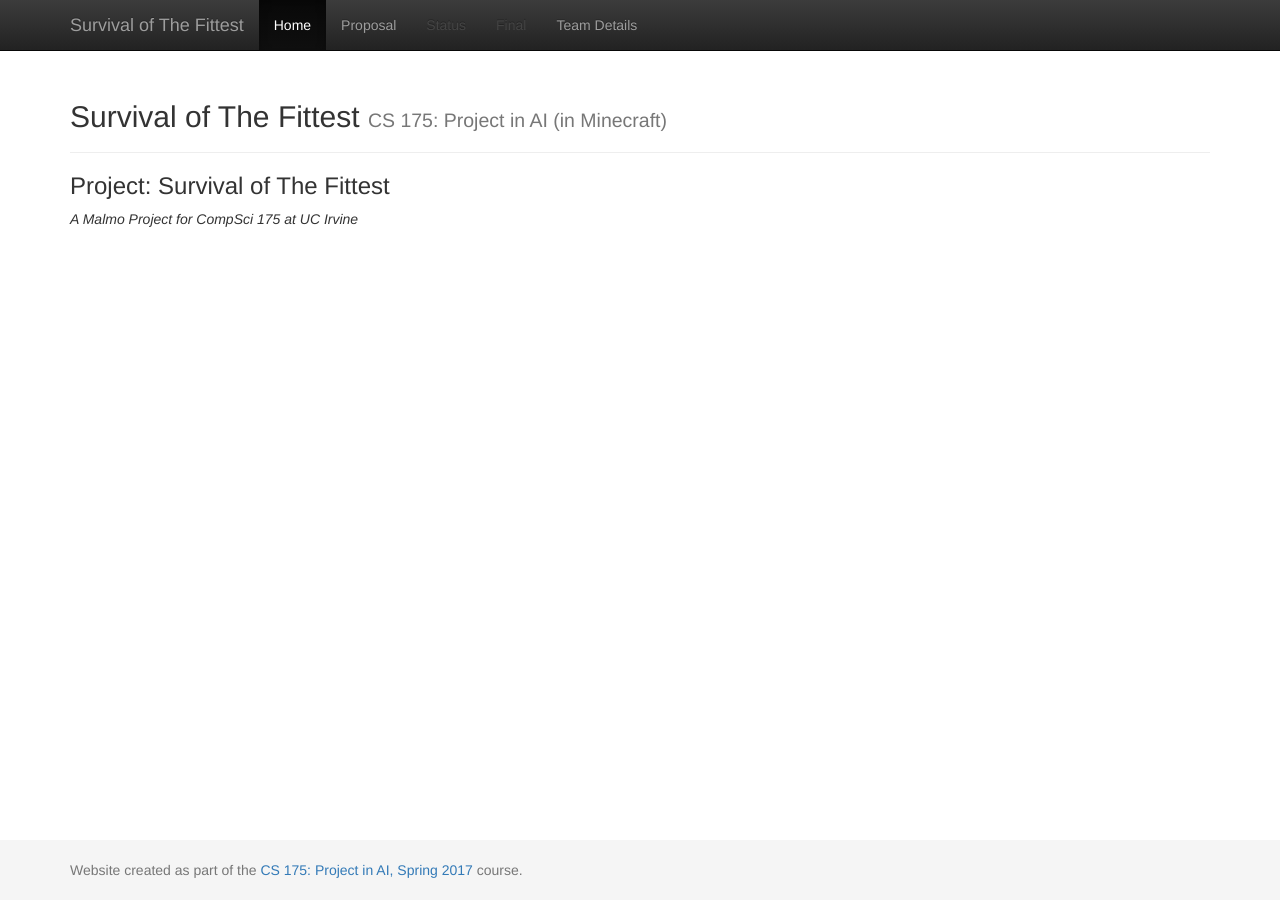
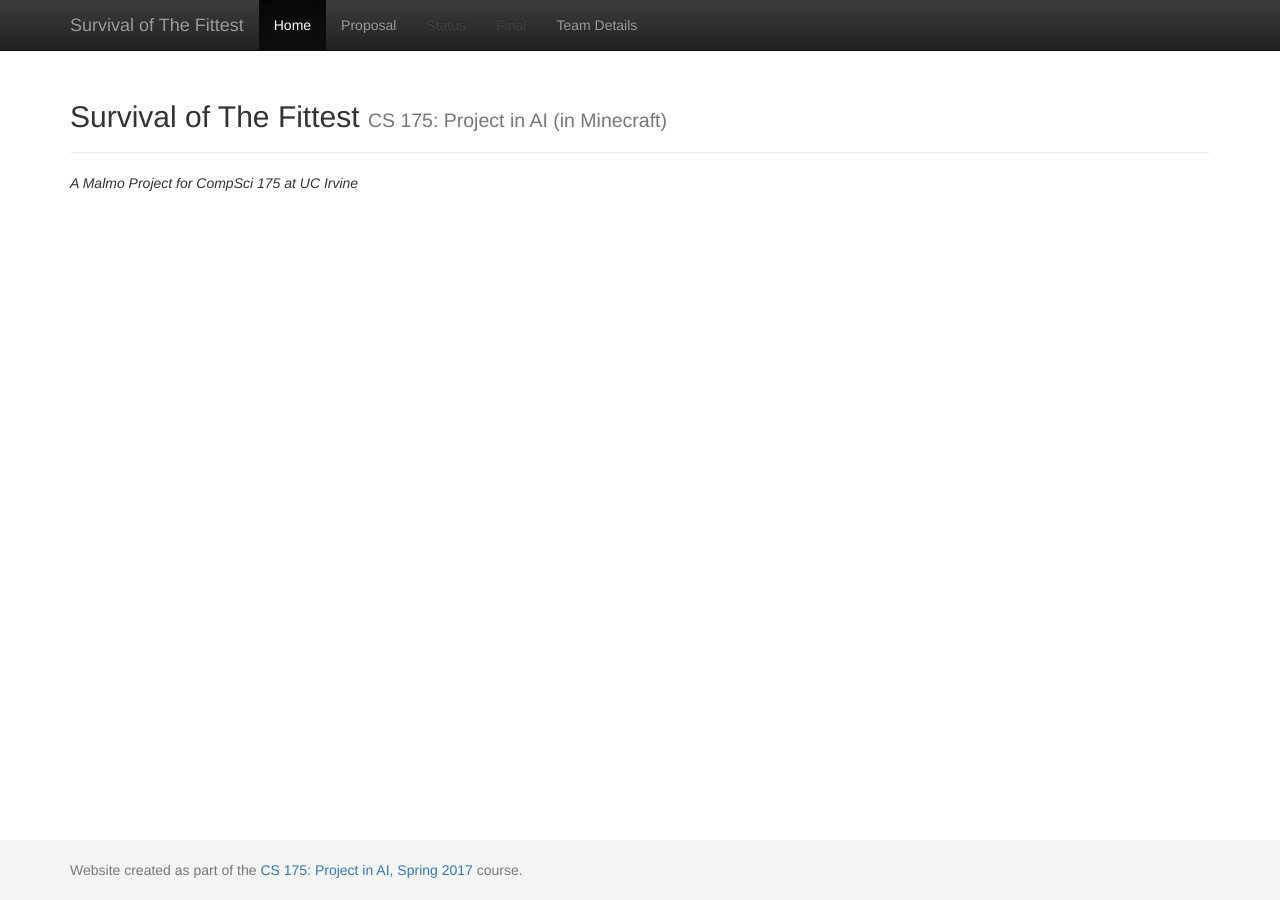
Before and after one commit to mingh2/SurvivalOfTheFittest, a Jekyll site: the page built from docs/index.md, in a window 1280 px wide. Built offline with Jekyll 4.4.1, drawn with Linux system fonts in a browser that asks for light colours.

Commit message:
Update index.md

```diff
--- a/docs/index.md
+++ b/docs/index.md
@@ -3,5 +3,4 @@ layout: default
 title:  Home
 ---
 
-### Project: Survival of The Fittest
 _A Malmo Project for CompSci 175 at UC Irvine_
```
